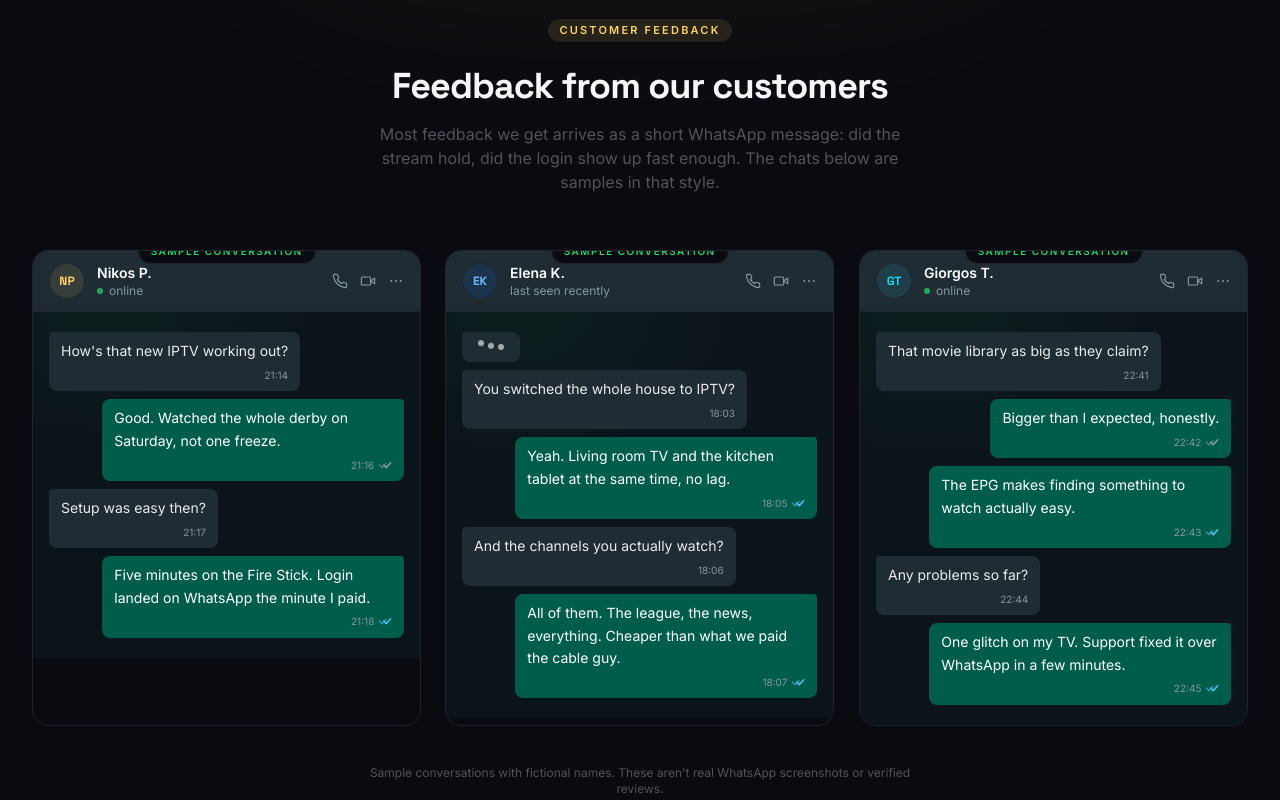
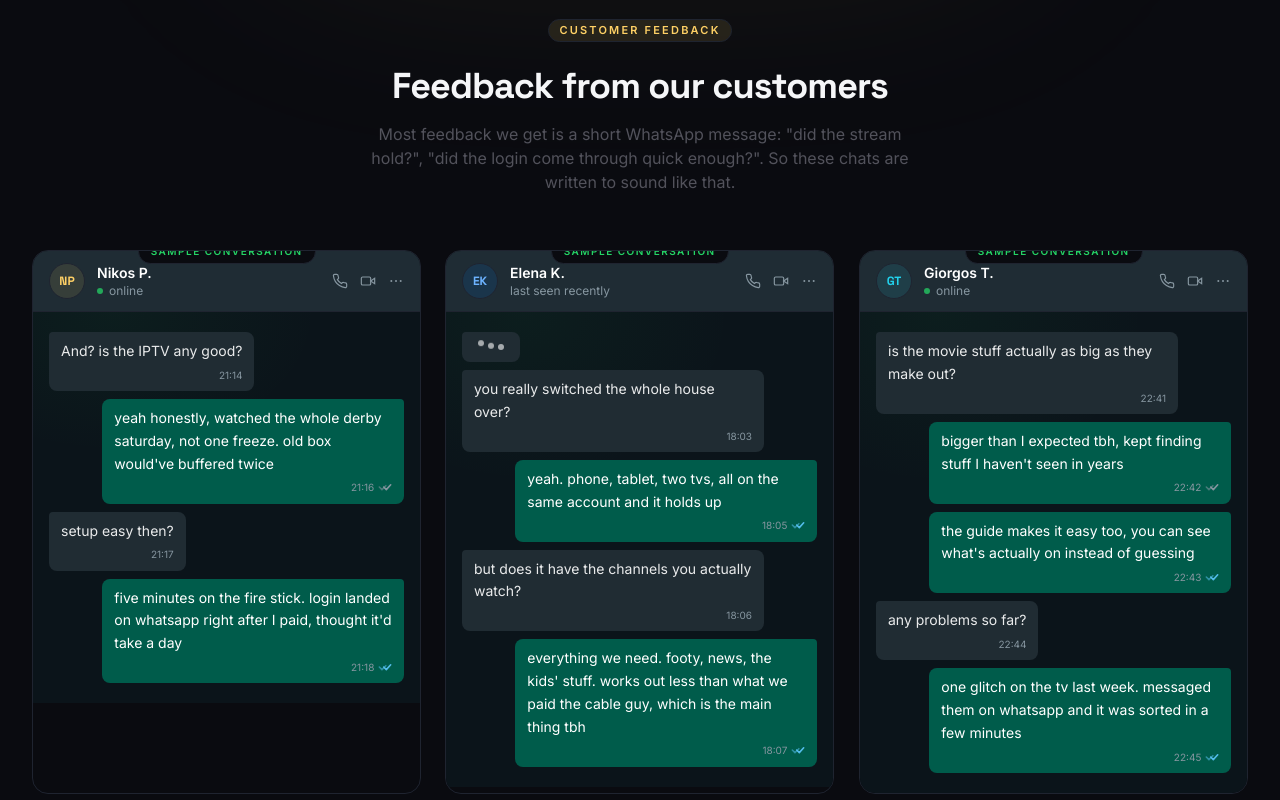
Before and after one commit to WebApp07/Iptv-pro, a Next.js app: page / in a window 1280 px wide. Shown: the part 6500-7300 px from the top of the page. Built offline with nearby package versions, Linux system fonts and the light colour scheme; no server answers.

Commit message:
feat: make customer feedback chats read naturally and drop disclaimer

```diff
--- a/src/components/customer-feedback.tsx
+++ b/src/components/customer-feedback.tsx
@@ -26,23 +26,23 @@
     messages: [
       {
         from: "them",
-        text: "How's that new IPTV working out?",
+        text: "And? is the IPTV any good?",
         time: "21:14",
       },
       {
         from: "me",
-        text: "Good. Watched the whole derby on Saturday, not one freeze.",
+        text: "yeah honestly, watched the whole derby saturday, not one freeze. old box would've buffered twice",
         time: "21:16",
         status: "delivered",
       },
       {
         from: "them",
-        text: "Setup was easy then?",
+        text: "setup easy then?",
         time: "21:17",
       },
       {
         from: "me",
-        text: "Five minutes on the Fire Stick. Login landed on WhatsApp the minute I paid.",
+        text: "five minutes on the fire stick. login landed on whatsapp right after I paid, thought it'd take a day",
         time: "21:18",
         status: "read",
       },
@@ -57,23 +57,23 @@
     messages: [
       {
         from: "them",
-        text: "You switched the whole house to IPTV?",
+        text: "you really switched the whole house over?",
         time: "18:03",
       },
       {
         from: "me",
-        text: "Yeah. Living room TV and the kitchen tablet at the same time, no lag.",
+        text: "yeah. phone, tablet, two tvs, all on the same account and it holds up",
         time: "18:05",
         status: "read",
       },
       {
         from: "them",
-        text: "And the channels you actually watch?",
+        text: "but does it have the channels you actually watch?",
         time: "18:06",
       },
       {
         from: "me",
-        text: "All of them. The league, the news, everything. Cheaper than what we paid the cable guy.",
+        text: "everything we need. footy, news, the kids' stuff. works out less than what we paid the cable guy, which is the main thing tbh",
         time: "18:07",
         status: "read",
       },
@@ -87,29 +87,29 @@
     messages: [
       {
         from: "them",
-        text: "That movie library as big as they claim?",
+        text: "is the movie stuff actually as big as they make out?",
         time: "22:41",
       },
       {
         from: "me",
-        text: "Bigger than I expected, honestly.",
+        text: "bigger than I expected tbh, kept finding stuff I haven't seen in years",
         time: "22:42",
         status: "delivered",
       },
       {
         from: "me",
-        text: "The EPG makes finding something to watch actually easy.",
+        text: "the guide makes it easy too, you can see what's actually on instead of guessing",
         time: "22:43",
         status: "read",
       },
       {
         from: "them",
-        text: "Any problems so far?",
+        text: "any problems so far?",
         time: "22:44",
       },
       {
         from: "me",
-        text: "One glitch on my TV. Support fixed it over WhatsApp in a few minutes.",
+        text: "one glitch on the tv last week. messaged them on whatsapp and it was sorted in a few minutes",
         time: "22:45",
         status: "read",
       },
@@ -153,9 +153,9 @@
             Feedback from our customers
           </h2>
           <p className="mx-auto mt-4 max-w-xl text-muted">
-            Most feedback we get arrives as a short WhatsApp message: did the
-            stream hold, did the login show up fast enough. The chats below are
-            samples in that style.
+            Most feedback we get is a short WhatsApp message: &quot;did the
+            stream hold?&quot;, &quot;did the login come through quick
+            enough?&quot;. So these chats are written to sound like that.
           </p>
         </div>
 
@@ -275,11 +275,6 @@
             </article>
           ))}
         </div>
-
-        <p className="mx-auto mt-10 max-w-xl text-center text-xs text-muted">
-          Sample conversations with fictional names. These aren&apos;t real
-          WhatsApp screenshots or verified reviews.
-        </p>
       </div>
     </section>
   );
```
